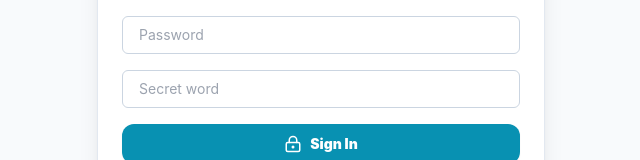
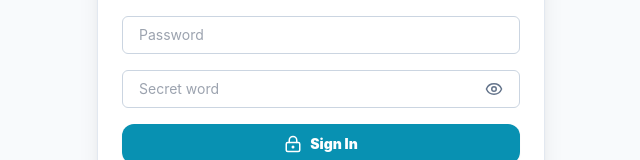
Before and after one commit to Munalthapa710/doc--vault-, a React (Vite) app in the folder client/: page /login in a window 1280 px wide. Both pictures are taken after a click on the button "Secret word". Shown: the part 358-518 px from the top of the page, without its empty margins (319-959 px from the left). Built offline with nearby package versions, Linux system fonts and the light colour scheme; no server answers.

Commit message:
Add secret word visibility toggle

```diff
--- a/client/src/pages/Login.tsx
+++ b/client/src/pages/Login.tsx
@@ -1,7 +1,7 @@
 import { FormEvent, useState } from 'react';
 import { Link, useNavigate } from 'react-router-dom';
 import toast from 'react-hot-toast';
-import { LockKeyhole } from 'lucide-react';
+import { Eye, EyeOff, LockKeyhole } from 'lucide-react';
 import { useAppStore } from '../store';
 
 export function Login({ mode = 'password' }: { mode?: 'password' | 'otp' }) {
@@ -11,6 +11,7 @@ export function Login({ mode = 'password' }: { mode?: 'password' | 'otp' }) {
   const [password, setPassword] = useState('');
   const [otp, setOtp] = useState('');
   const [secretWord, setSecretWord] = useState('');
+  const [showSecretWord, setShowSecretWord] = useState(false);
   const [loginMethod, setLoginMethod] = useState<'otp' | 'secret'>('otp');
   const [loading, setLoading] = useState(false);
 
@@ -74,7 +75,14 @@ export function Login({ mode = 'password' }: { mode?: 'password' | 'otp' }) {
                 <button className={loginMethod === 'secret' ? 'btn-primary min-h-9' : 'btn-secondary min-h-9'} type="button" onClick={() => setLoginMethod('secret')}>Secret word</button>
               </div>
               <input className="form-field" type="password" placeholder="Password" value={password} onChange={(e) => setPassword(e.target.value)} required />
-              {loginMethod === 'secret' && <input className="form-field" type="password" placeholder="Secret word" value={secretWord} onChange={(e) => setSecretWord(e.target.value)} minLength={4} required />}
+              {loginMethod === 'secret' && (
+                <div className="password-field">
+                  <input className="form-field pr-12" type={showSecretWord ? 'text' : 'password'} placeholder="Secret word" value={secretWord} onChange={(e) => setSecretWord(e.target.value)} minLength={4} required />
+                  <button className="password-toggle" type="button" onClick={() => setShowSecretWord((value) => !value)} aria-label={showSecretWord ? 'Hide secret word' : 'Show secret word'}>
+                    {showSecretWord ? <EyeOff size={18} /> : <Eye size={18} />}
+                  </button>
+                </div>
+              )}
             </>
           )}
           <button className="btn-primary w-full" disabled={loading}><LockKeyhole size={18} />{loading ? 'Please wait...' : mode === 'otp' ? 'Verify OTP' : loginMethod === 'secret' ? 'Sign In' : 'Send OTP'}</button>
--- a/client/src/pages/Settings.tsx
+++ b/client/src/pages/Settings.tsx
@@ -1,5 +1,6 @@
 import { FormEvent, useEffect, useState } from 'react';
 import toast from 'react-hot-toast';
+import { Eye, EyeOff } from 'lucide-react';
 import { authApi, settingsApi, storageKeys } from '../api';
 import { AppearanceSettings } from '../components/AppearanceSettings';
 import { useAppStore } from '../store';
@@ -11,6 +12,7 @@ export function Settings() {
   const [currentPassword, setCurrentPassword] = useState('');
   const [newPassword, setNewPassword] = useState('');
   const [secretWord, setSecretWord] = useState('');
+  const [showSecretWord, setShowSecretWord] = useState(false);
   const mustSetPassword = !!user?.mustChangePassword;
   useEffect(() => { setFullName(user?.fullName || ''); setEmailOtpLoginEnabled(user?.emailOtpLoginEnabled ?? true); }, [user]);
   const submit = async (event: FormEvent) => {
@@ -74,7 +76,12 @@ export function Settings() {
             <h2 className="panel-title">{user?.hasSecretWord ? 'Edit Secret Word' : 'Set Secret Word'}</h2>
             <div className="grid gap-3">
               <p className="text-sm font-bold text-slate-500">Use this as an alternative to OTP after entering your email and password. It is stored securely and cannot be viewed later.</p>
-              <input className="form-field" type="password" placeholder="Secret word" value={secretWord} onChange={(e) => setSecretWord(e.target.value)} minLength={4} required />
+              <div className="password-field">
+                <input className="form-field pr-12" type={showSecretWord ? 'text' : 'password'} placeholder="Secret word" value={secretWord} onChange={(e) => setSecretWord(e.target.value)} minLength={4} required />
+                <button className="password-toggle" type="button" onClick={() => setShowSecretWord((value) => !value)} aria-label={showSecretWord ? 'Hide secret word' : 'Show secret word'}>
+                  {showSecretWord ? <EyeOff size={18} /> : <Eye size={18} />}
+                </button>
+              </div>
               <div className="rounded-xl bg-slate-50 p-3 text-sm font-bold text-slate-600">Status: {user?.hasSecretWord ? 'Secret word set' : 'Not set'}</div>
               <button className="btn-primary">Save Secret Word</button>
             </div>
```
